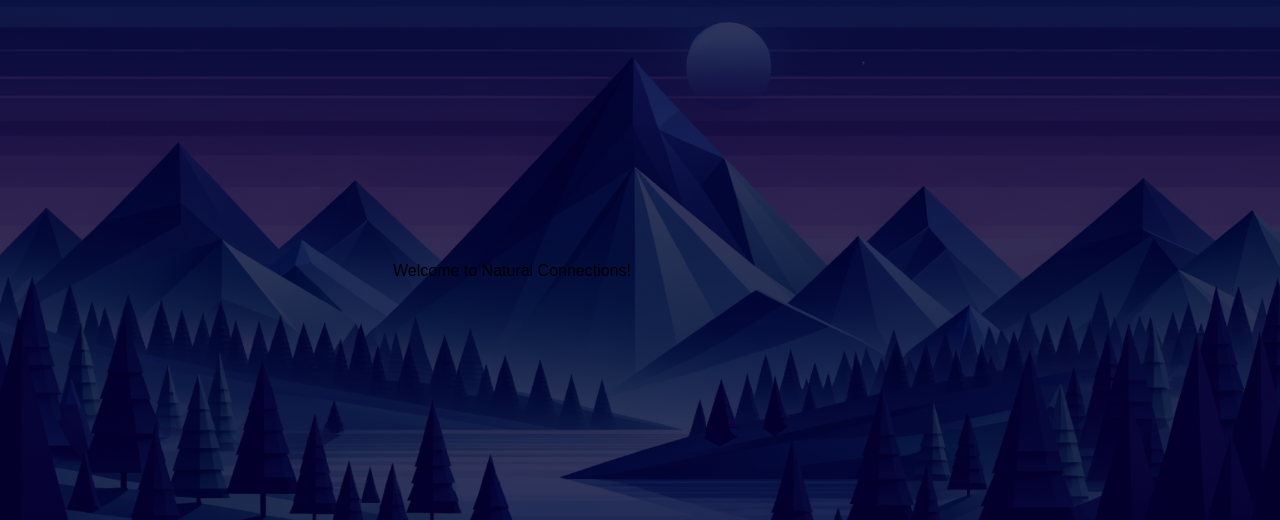
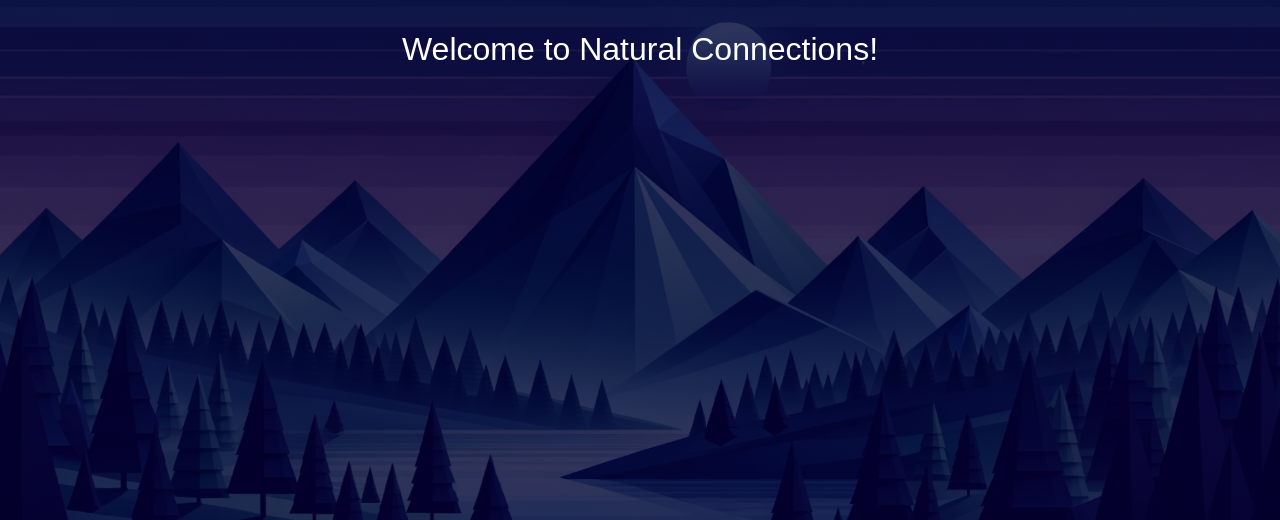
Before and after one commit to ginobenitez/Team13ContactManager, a PHP site: page / in a window 1280 px wide. Shown: the part 129-649 px from the top of the page. Run offline with PHP 8.4, Linux system fonts and the light colour scheme.

Commit message:
Update style.css
Updated styling that includes the welcome box

```diff
--- a/POODSD/Splash-Login/style.css
+++ b/POODSD/Splash-Login/style.css
@@ -135,6 +135,24 @@ header {
     align-items: center;
     z-index: 99;
 }
+
+/* BEGIN EDIT FOR WELCOME TEXT */
+.welcome-text {
+    position: absolute;
+    top: 20%;
+    left: 50%;
+    transform: translateX(-50%);
+    font-size: 2em;
+    color: #fff;
+    text-align: center;
+    animation: fadeIn 3s ease-out;
+}
+
+@keyframes fadeIn {
+    from { opacity: 0; }
+    to { opacity: 1; }
+}
+/* END EDIT FOR WELCOME TEXT */
 
 .logo img{
     width: 80px;
```
